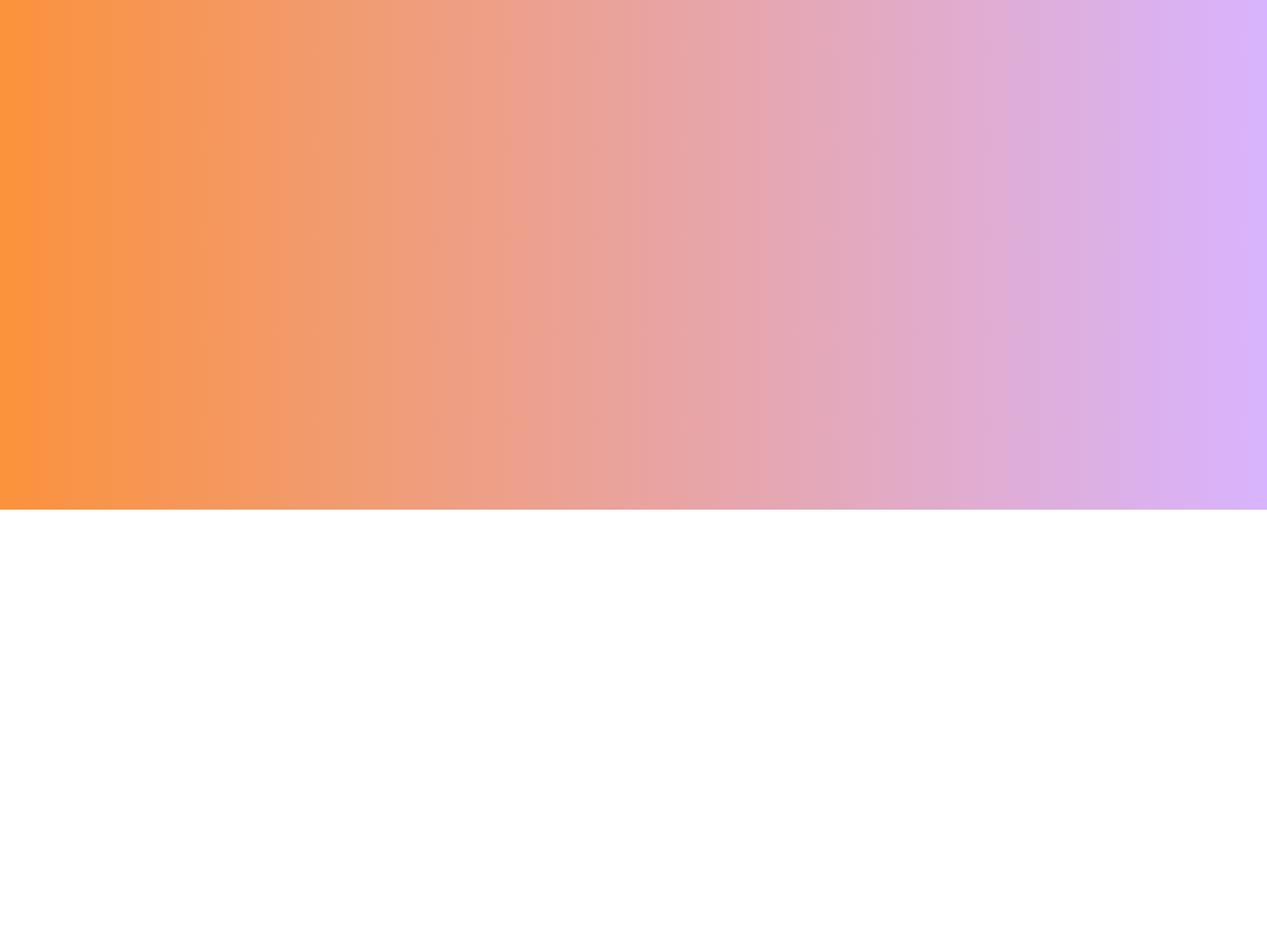
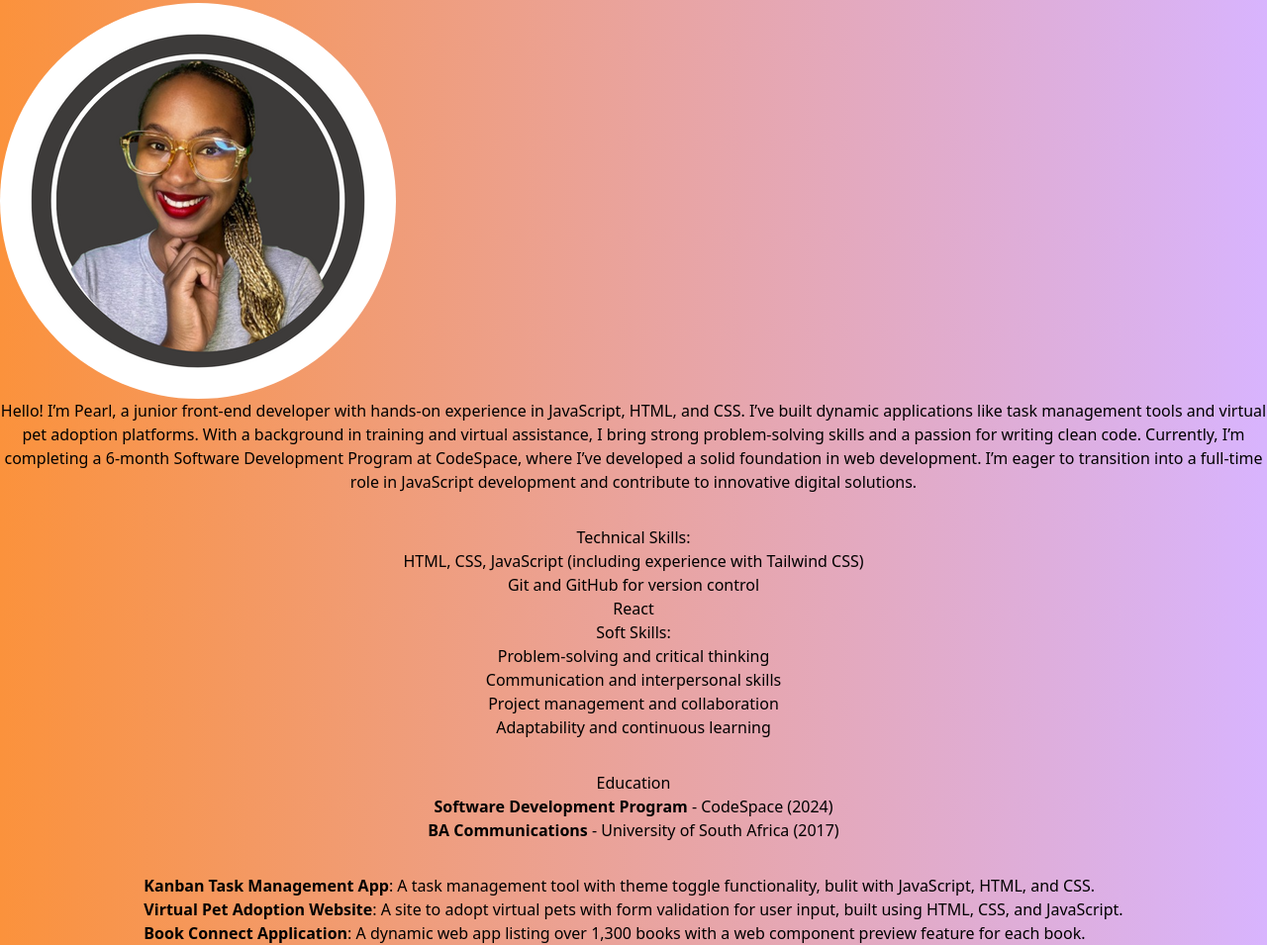
Before and after one commit to PearlPhahlane/Pearl_QAtester_Dev_Portfolio, a website: page disk/index.html in a window 1280 px wide. Shown: the part 285-1240 px from the top of the page at 99% size. Before the commit the page ends 800 px from the top, so only its background shows below. Drawn offline with nearby package versions, Linux system fonts and the light colour scheme.

Commit message:
add main content

```diff
--- a/disk/index.html
+++ b/disk/index.html
@@ -43,17 +43,62 @@
         <a href=""><i class="fa-solid fa-angles-down"></i></a>
     </div>
 
-    <main>
-        <div id="about">
-            <img>
-            <p></p>
+    <main class="flex flex-col items-center justify-center h-full">
+        <div id="about" class="text-center mb-8">
+            <img src="Pearl.png" class="rounded-full">
+            <p class=" flex ">Hello! I’m Pearl, a junior front-end developer with hands-on experience in JavaScript, HTML, and CSS.
+                I’ve built dynamic applications like task management tools and virtual pet adoption platforms. With a background in training and virtual assistance,
+                I bring strong problem-solving skills and a passion for writing clean code. Currently, I’m completing a 6-month Software Development Program at CodeSpace,
+                where I’ve developed a solid foundation in web development. I’m eager to
+                transition into a full-time role in JavaScript development and contribute to innovative digital solutions.</p>
         </div>
 
-        <div id="skills"></div>
+        <div id="skills" class="text-center mb-8">
+            <h3>Technical Skills:</h3>
+            <ul>
+                <li>HTML, CSS, JavaScript (including experience with Tailwind CSS)</li>
+                <li>Git and GitHub for version control</li>
+                <li>React</li>
+            </ul>
 
-        <div id="education"></div>
+             <h3>Soft Skills:</h3>
+            <ul>
+                <li>Problem-solving and critical thinking</li>
+                <li>Communication and interpersonal skills</li>
+                <li>Project management and collaboration</li>
+                <li>Adaptability and continuous learning</li>
+            </ul>
+        </div>
 
-        <div id="projects"></div>
+        <div id="education" class="text-center mb-8">
+            <h3>Education</h3>
+            <ul>
+                <li>
+                    <strong>Software Development Program</strong> - CodeSpace (2024)
+                </li>
+                <li>
+                    <strong>BA Communications</strong> - University of South Africa (2017)
+                </li>
+            </ul>
+        </div>
+
+        <div id="projects">
+            <ul>
+                <li>
+                    <strong>Kanban Task Management App</strong>: A task management tool with theme
+                    toggle functionality, bulit with JavaScript, HTML, and CSS.
+                    <img><a href="https://github.com/PearlPhahlane/CS20240132_wfo2407_A1_Pearl-Phahlane_JSL11.git"></a>
+                </li>
+                <li>
+                    <strong>Virtual Pet Adoption Website</strong>: A site to adopt virtual pets with form validation for user input, built using HTML, CSS, and JavaScript.
+                    <img><a href="https://github.com/PearlPhahlane/Module_1_CS20240132_wfo2407_A1_Pearl-Phahlane_JSL01.git"></a>
+                </li>
+                <li>
+                    <strong>Book Connect Application</strong>: A dynamic web app listing over 1,300 books with a web component preview feature for each book.
+                    <img><a href="https://github.com/PearlPhahlane/CS20240132_wfo2407_A1_Pearl-Phahlane_DJS04.git"></a>
+                </li>
+            </ul>
+        </div>
     </main>
 </body>
 </html>
```
